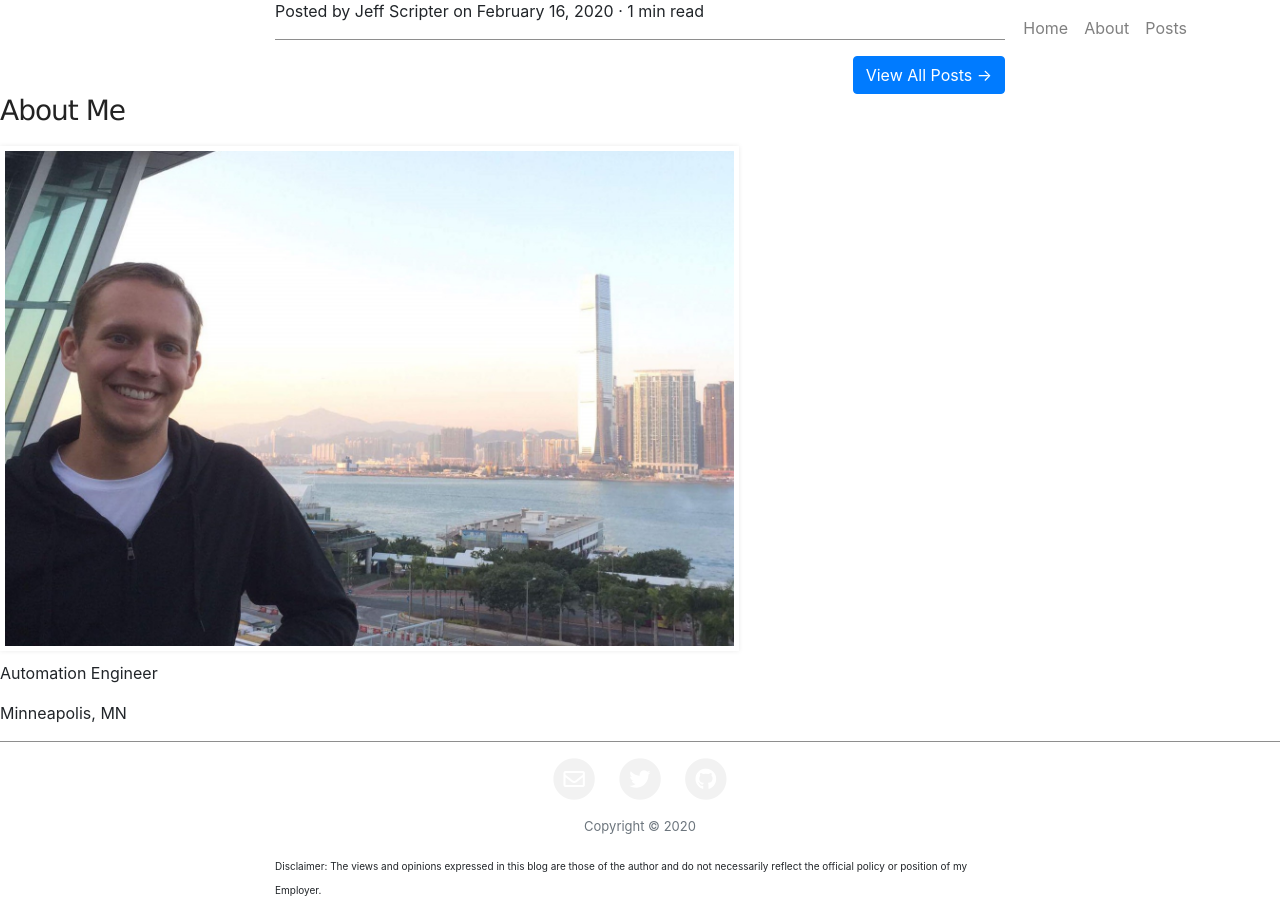
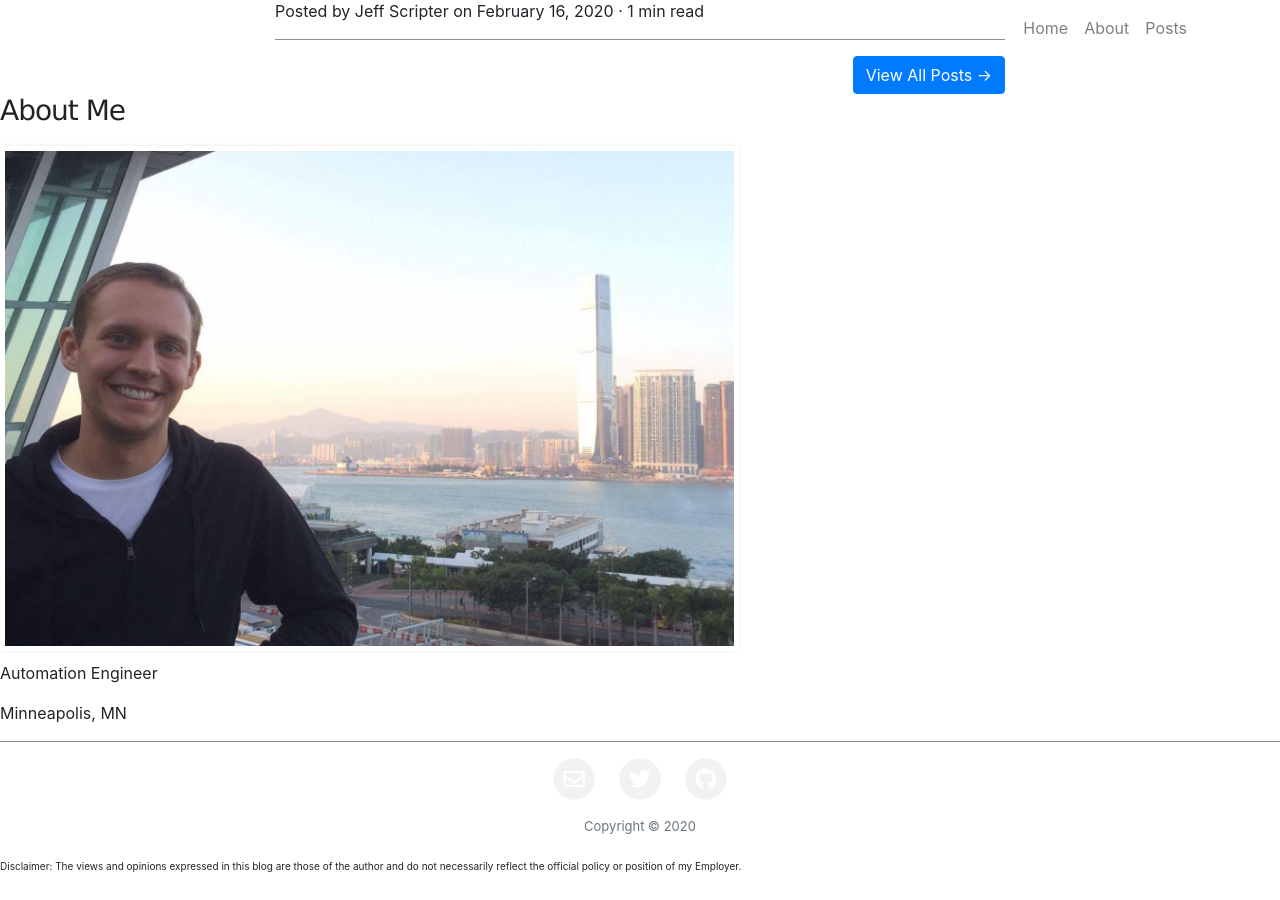
Before and after one commit to jpscripter/JPScripter.github.io, a Jekyll site: the page built from index.md, in a window 1280 px wide and 900 px high, scrolled down 867 px. Built offline with Jekyll 4.4.1, drawn with Linux system fonts in a browser that asks for light colours; after the commit the page ends 1743 px from its top, so only the background shows below that; grey boxes are pictures that could not be loaded.

Commit message:
move span

```diff
--- a/_includes/footer.html
+++ b/_includes/footer.html
@@ -59,10 +59,10 @@
           {% endif %}
         </ul>
         <p class="copyright text-center text-muted" style="font-size: small;">Copyright &copy; {{ site.author }} {{ 'now' | date: "%Y" }}</p>
-        <span style="font-size: x-small;">
-          Disclaimer: The views and opinions expressed in this blog are those of the author and do not necessarily reflect the official policy or position of my Employer.
-      </span>
       </div>
     </div>
   </div>
+  <span style="font-size: x-small;">
+    Disclaimer: The views and opinions expressed in this blog are those of the author and do not necessarily reflect the official policy or position of my Employer.
+</span>
 </footer>
```
